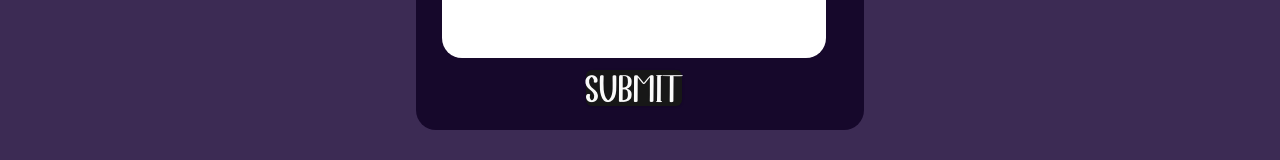
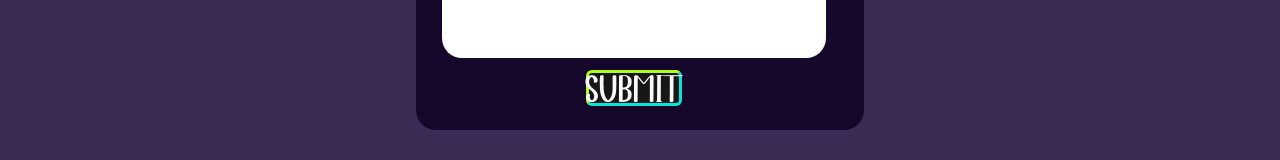
Before and after one commit to gdizon/uogdc, a Next.js app: page / in a window 1280 px wide. Shown: the part 2990-3150 px from the top of the page. Built offline with nearby package versions, Linux system fonts and the light colour scheme; a web font is replaced by a local one.

Commit message:
contact page

```diff
--- a/src/app/contact/contact.css
+++ b/src/app/contact/contact.css
@@ -148,6 +148,11 @@ textarea#message {
 }
 
 .contact-btn {
+    border-top: 3px solid #aeff1a;
+    border-left: 3px solid #aeff1a;
+    border-bottom: 3px solid #06e7db;
+    border-right: 3px solid #06e7db;
+
     width: 7.5vw;
 
 
```
